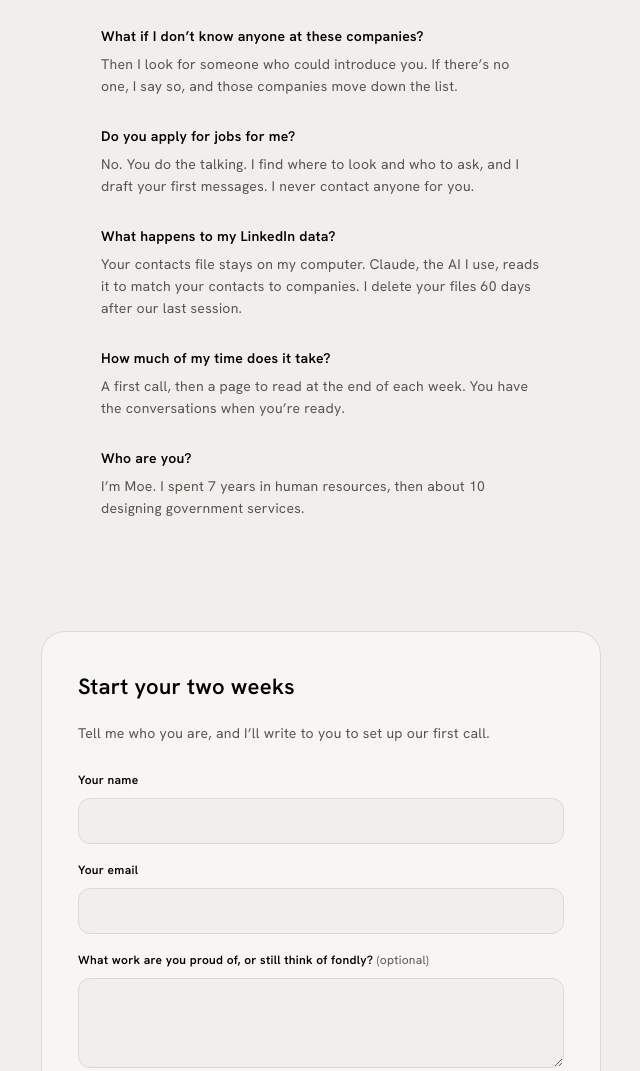
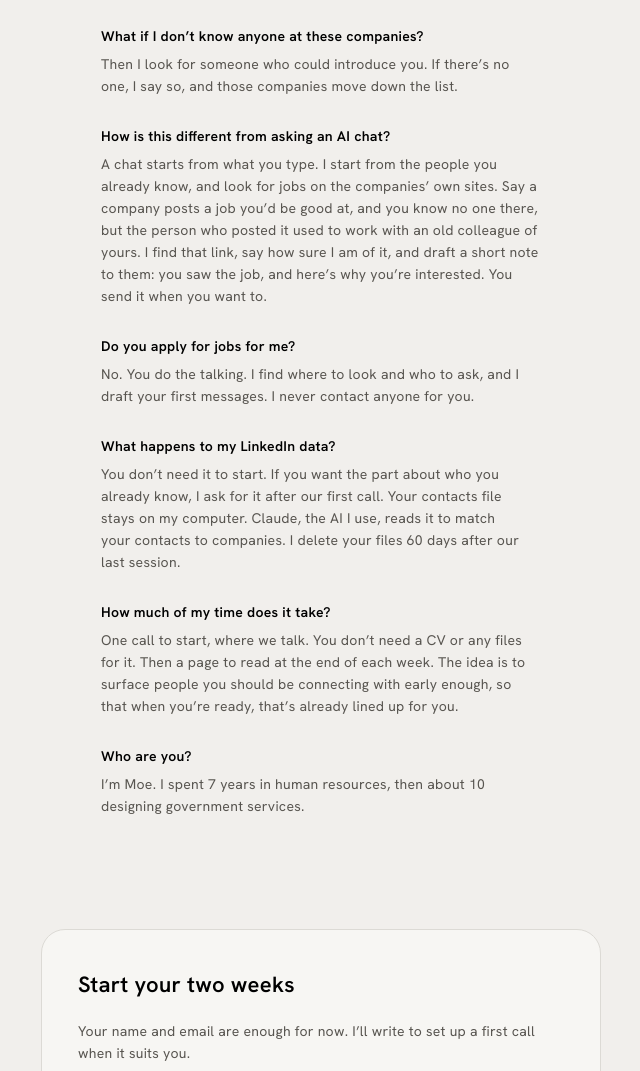
Before and after one commit to mapthewild/search-for-me, a plain HTML site: page index.html in a window 1280 px wide. Shown: the part 7242-8313 px from the top of the page, without its empty margins (319-959 px from the left). Drawn offline with Linux system fonts and the light colour scheme; a web font is replaced by a local one.

Commit message:
Tighten the copy for a reader who isn't sure they want to look yet
Say the smallest start (one call, no CV or files, the LinkedIn file only
after the first call), add an answer to "how is this different from an AI
chat" with a made-up example, call week 2 "Three ways in", and make the
form ask for only a name and email. Moe's own lines are unchanged.
Details in reports/copy-2026-11-13/CHANGES.md.

Co-Authored-By: Claude Opus 5.5 <noreply@anthropic.com>
Claude-Session: https://claude.ai/code/session_01XLQHzK8MUwKJa7jQM6pc9w

```diff
--- a/index.html
+++ b/index.html
@@ -317,7 +317,7 @@ html.v5 .price-row .why { font-size: 17px; line-height: 27px; color: var(--ink);
     </article>
     <article class="card">
       <p class="when">End of week 2</p>
-      <h3>Three conversations</h3>
+      <h3>Three ways in</h3>
       <dl class="kv">
         <dt>Briefs</dt>
         <dd>For the three companies where you know someone best, what they need and where you fit.</dd>
@@ -356,16 +356,20 @@ html.v5 .price-row .why { font-size: 17px; line-height: 27px; color: var(--ink);
       <p>Then I look for someone who could introduce you. If there’s no one, I say so, and those companies move down the list.</p>
     </article>
     <article class="card">
+      <h3>How is this different from asking an AI chat?</h3>
+      <p>A chat starts from what you type. I start from the people you already know, and look for jobs on the companies’ own sites. Say a company posts a job you’d be good at, and you know no one there, but the person who posted it used to work with an old colleague of yours. I find that link, say how sure I am of it, and draft a short note to them: you saw the job, and here’s why you’re interested. You send it when you want to.</p>
+    </article>
+    <article class="card">
       <h3>Do you apply for jobs for me?</h3>
       <p>No. You do the talking. I find where to look and who to ask, and I draft your first messages. I never contact anyone for you.</p>
     </article>
     <article class="card">
       <h3>What happens to my LinkedIn data?</h3>
-      <p>Your contacts file stays on my computer. Claude, the AI I use, reads it to match your contacts to companies. I delete your files 60 days after our last session.</p>
+      <p>You don’t need it to start. If you want the part about who you already know, I ask for it after our first call. Your contacts file stays on my computer. Claude, the AI I use, reads it to match your contacts to companies. I delete your files 60 days after our last session.</p>
     </article>
     <article class="card">
       <h3>How much of my time does it take?</h3>
-      <p>A first call, then a page to read at the end of each week. You have the conversations when you’re ready.</p>
+      <p>One call to start, where we talk. You don’t need a CV or any files for it. Then a page to read at the end of each week. The idea is to surface people you should be connecting with early enough, so that when you’re ready, that’s already lined up for you.</p>
     </article>
     <article class="card">
       <h3>Who are you?</h3>
@@ -376,7 +380,7 @@ html.v5 .price-row .why { font-size: 17px; line-height: 27px; color: var(--ink);
   <section class="wide" id="start">
     <div class="panel start">
       <h2>Start your two weeks</h2>
-      <p id="start-intro">Tell me who you are, and I’ll write to you to set up our first call.</p>
+      <p id="start-intro">Your name and email are enough for now. I’ll write to set up a first call when it suits you.</p>
       <form id="signup" action="https://formspree.io/f/xgaaanyj" method="POST" novalidate>
         <label for="f-name">Your name</label>
         <input id="f-name" name="fullname" autocomplete="name" required>
```
